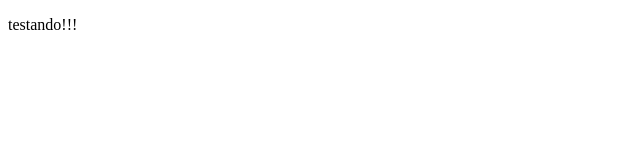
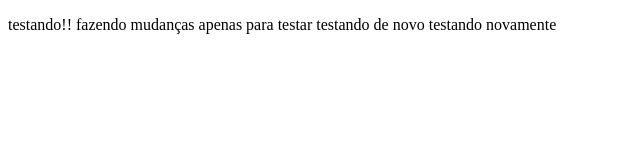
Before and after one commit to MarcosMatheus24/aprendendoGit, a plain HTML site: page index.html in a window 1280 px wide. Shown: the whole page, without its empty margins (0-640 px from the left). Drawn offline with Linux system fonts and the light colour scheme.

Commit message:
testando de novo

```diff
--- a/index.html
+++ b/index.html
@@ -7,7 +7,11 @@
 </head>
 <body>
     <p>
-        testando!!!
+        testando!!
+        fazendo mudanças apenas para testar
+        testando de novo
+        testando novamente
+
     </p>
 </body>
 </html>
```
